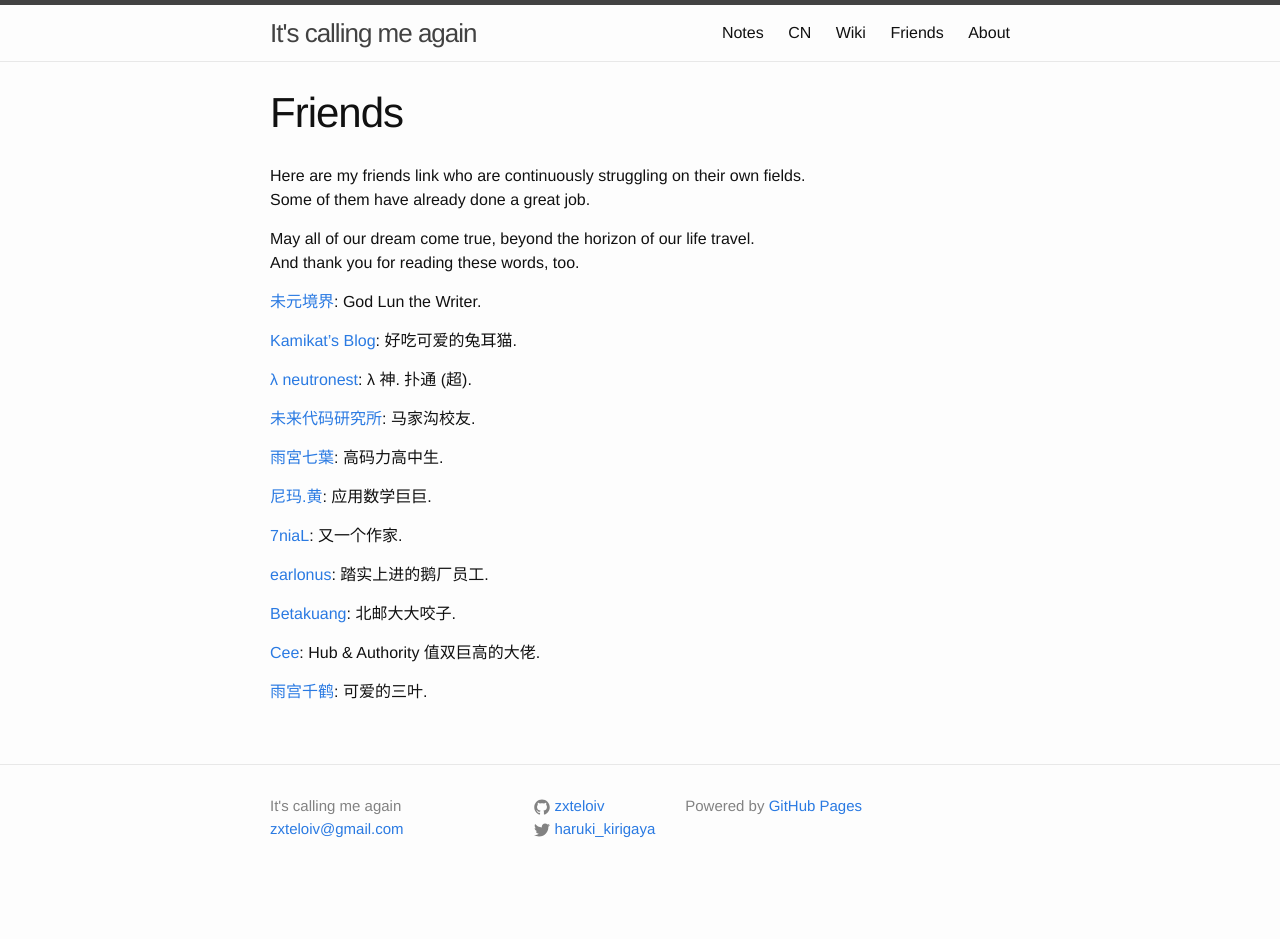
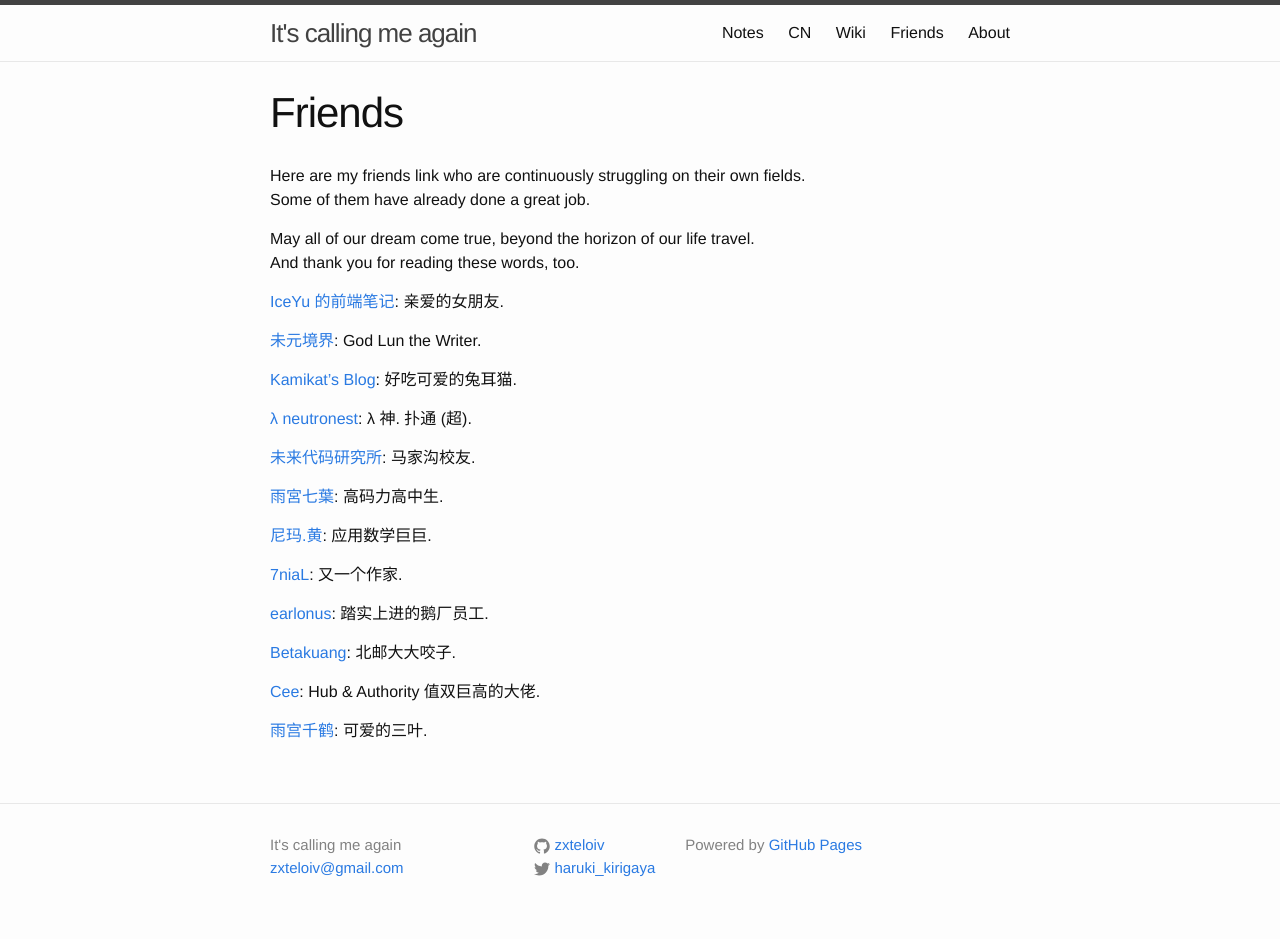
Before and after one commit to zxteloiv/zxteloiv.github.io, a Jekyll site: the page built from friends.md, in a window 1280 px wide. Built offline with Jekyll 4.4.1, drawn with Linux system fonts in a browser that asks for light colours; before the commit the page ends 900 px from its top, so only the background shows below that.

Commit message:
add link to iceyu

```diff
--- a/friends.md
+++ b/friends.md
@@ -9,6 +9,8 @@
 
 May all of our dream come true, beyond the horizon of our life travel.
 And thank you for reading these words, too.
+
+<a target="_blank" href="https://lxy2222.github.io/">IceYu 的前端笔记</a>: 亲爱的女朋友.
 
 <a target="_blank" href="http://molun.net/">未元境界</a>: God Lun the Writer.
 
```
